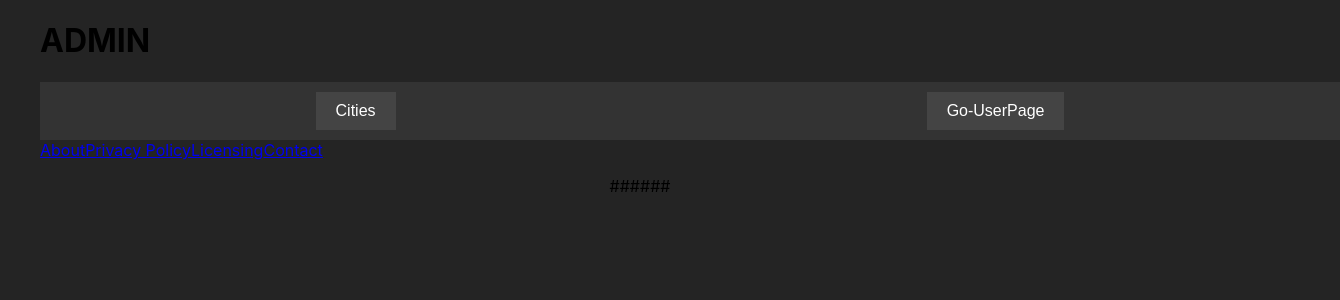
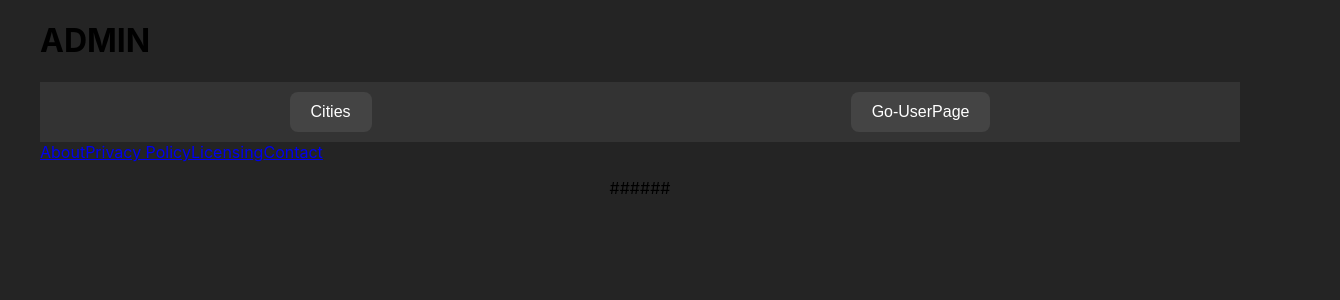
Before and after one commit to ndrs06/SolarWatch, a React (Vite) app in the folder client/: page /admin in a window 1280 px wide. Shown: the top 300 px of the page, 1340 px wide, since content can reach past the window. Built offline with nearby package versions, Linux system fonts and the light colour scheme.

Commit message:
:lipstick: style: navbar component style clean up

```diff
--- a/client/src/components/Navbar/Navbar.scss
+++ b/client/src/components/Navbar/Navbar.scss
@@ -2,18 +2,17 @@
   display: flex;
   justify-content: space-around;
   align-items: center;
-  width: 100vw;
   padding: 10px;
   background-color: #333;
   position: sticky;
-  top: 0;
   z-index: 1000;
   transition: top 0.3s;
 
   button {
     background-color: #444;
     color: #fff;
-    border: none;
+    border-radius: 8px;
+    border: 1px solid transparent;
     padding: 10px 20px;
     font-size: 16px;
     cursor: pointer;
```
Also changed, not shown: client/src/components/Navbar/Navbar.jsx (line endings or trailing spaces).
